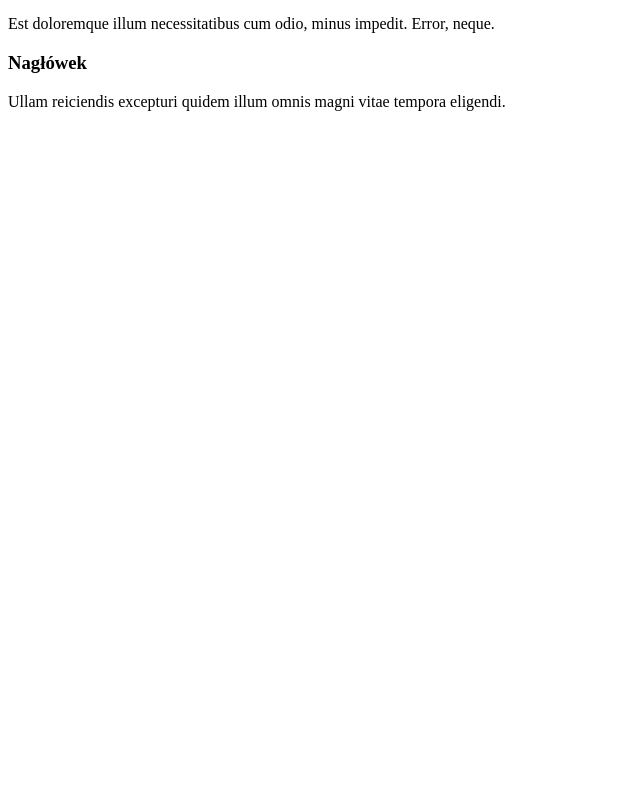
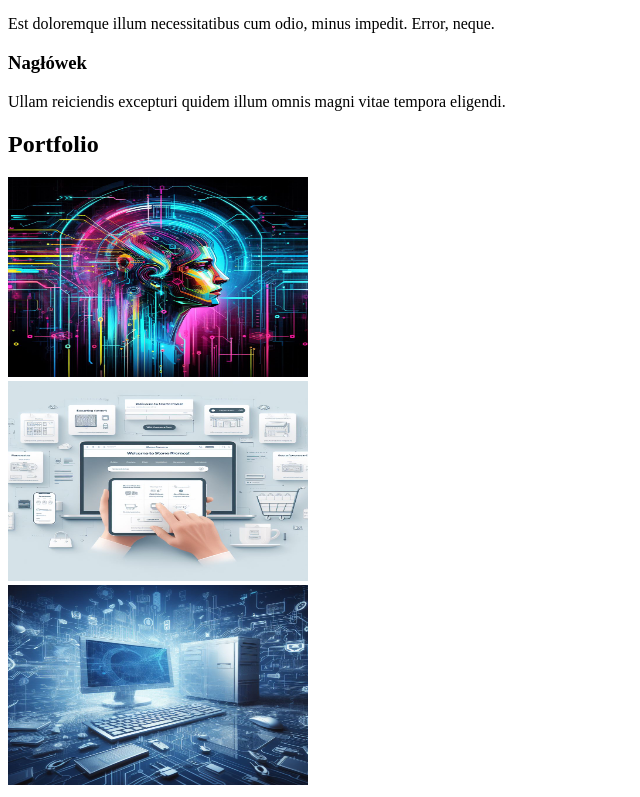
Before and after one commit to bartosiak/html-prosta-strona, a plain HTML site: page index.html in a window 1280 px wide. Shown: the part 420-1217 px from the top of the page, without its empty margins (0-640 px from the left). Before the commit the page ends 800 px from the top, so only its background shows below. Drawn offline with Linux system fonts and the light colour scheme.

Commit message:
stworzenie sekcji portfolio

```diff
--- a/index.html
+++ b/index.html
@@ -54,5 +54,26 @@
                 </p>
             </div>
         </section>
+        <section id="portfolio">
+            <h2>Portfolio</h2>
+            <div class="portfolio-item">
+                <img
+                    src="img/photo-1.jpg"
+                    alt="it technology"
+                    width="300"
+                    height="200"
+                />
+            </div>
+            <div class="portfolio-item">
+                <img
+                    src="img/photo-2.jpg"
+                    alt="e-commerce shop"
+                    width="300"
+                    height="200"
+                />
+            </div>
+            <div class="portfolio-item">
+                <img src="img/photo-3.jpg" alt="computer" width="300" height="200" />
+            </div>
     </body>
 </html>
```
